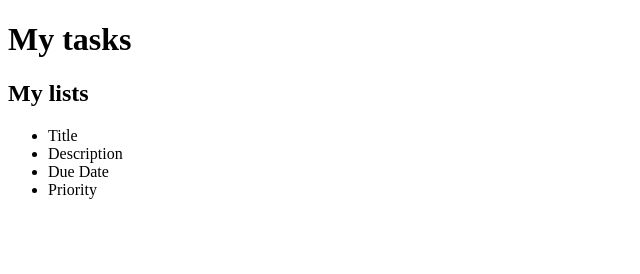
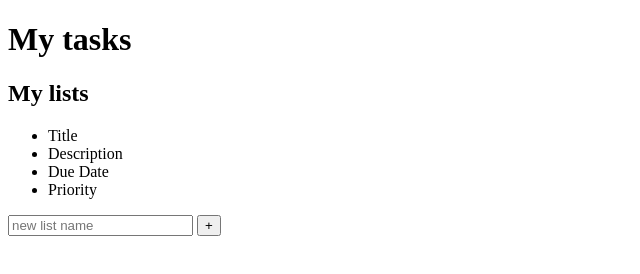
Before and after one commit to nuwan-vpn/The-Odin-Project-Todo-List, a website built with webpack: page src/index.html in a window 1280 px wide. Shown: the whole page, without its empty margins (0-640 px from the left). Built offline with nearby package versions, Linux system fonts and the light colour scheme.

Commit message:
Add form for creating new lists with input field and 'create' button

```diff
--- a/src/index.html
+++ b/src/index.html
@@ -16,6 +16,15 @@
         <li class="list-name">Due Date</li>
         <li class="list-name">Priority</li>
       </ul>
+      <form action="">
+        <input
+          type="text"
+          class="new list"
+          placeholder="new list name"
+          aria-label="new list name"
+        />
+        <button class="btn create" aria-label="create new list">+</button>
+      </form>
     </div>
 </body>
 </html>
```
